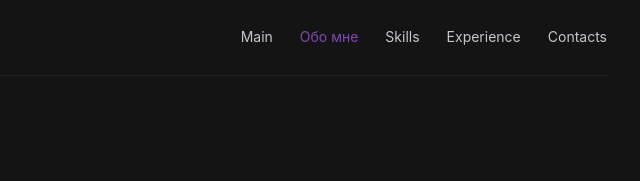
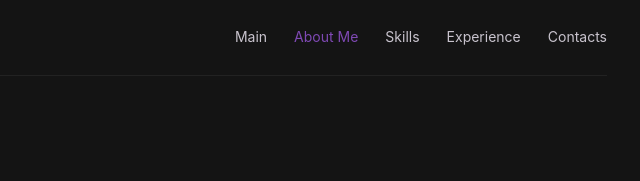
Before and after one commit to Frostbitie/Frostbitie.github.io, a plain HTML site: page index.html in a window 1280 px wide. Shown: the top 181 px of the page, 593-1233 px from the left. Drawn offline with Linux system fonts and the light colour scheme.

Commit message:
Update index.html

```diff
--- a/index.html
+++ b/index.html
@@ -131,7 +131,7 @@
       <a class="logo" href="#home">Frostbite Hagenfrost.</a>
       <nav aria-label="Main Navigation">
         <a href="#home">Main</a>
-        <a class="active" href="#about">Обо мне</a>
+        <a class="active" href="#about">About Me</a>
         <a href="#skills">Skills</a>
         <a href="#experience">Experience</a>
         <a href="#contact">Contacts</a>
```
